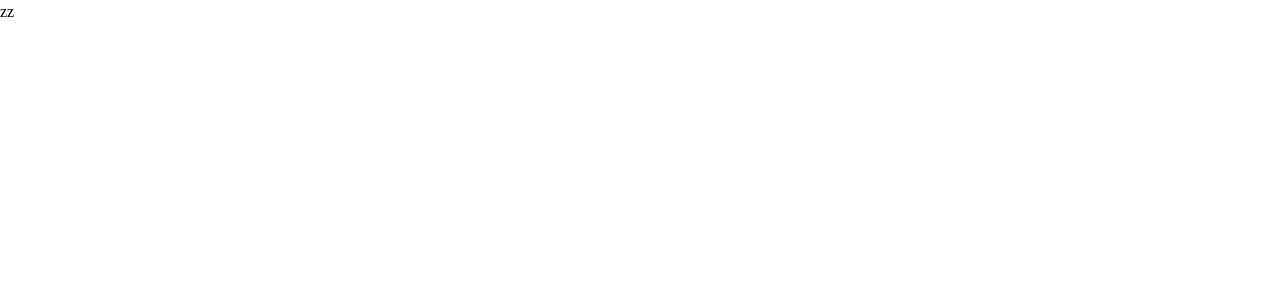
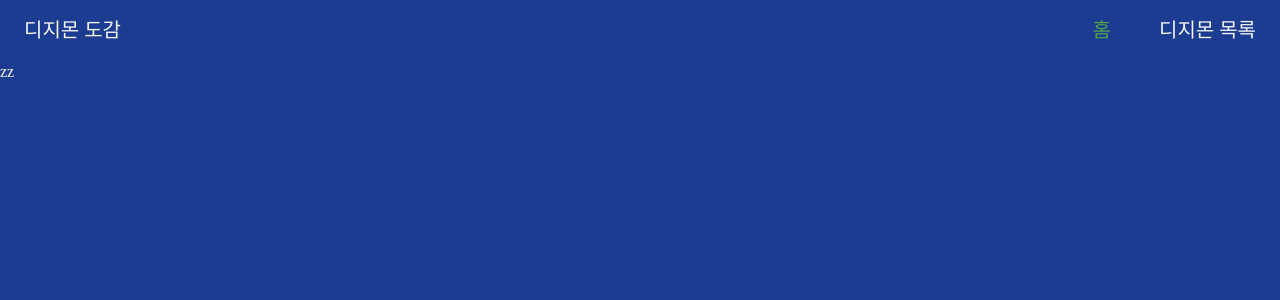
Before and after one commit to yeo-hyeonseok/study_nextjs, a Next.js app: page / in a window 1280 px wide. Shown: the top 300 px of the page. Built offline with nearby package versions, Linux system fonts and the light colour scheme; a web font is replaced by a local one.

Commit message:
[ADD] Header 컴포넌트 추가

```diff
--- a/app/layout.tsx
+++ b/app/layout.tsx
@@ -1,5 +1,6 @@
 import type { Metadata } from "next";
 import "./globals.css";
+import Header from "@/components/Header";
 
 export const metadata: Metadata = {
   title: "Create Next App",
@@ -13,7 +14,10 @@ export default function RootLayout({
 }>) {
   return (
     <html lang="en">
-      <body>{children}</body>
+      <body className="bg-primary text-neutral">
+        <Header />
+        {children}
+      </body>
     </html>
   );
 }
--- /dev/null
+++ b/components/Header.tsx
@@ -0,0 +1,44 @@
+"use client";
+
+import Link from "next/link";
+import { usePathname } from "next/navigation";
+
+interface Props {
+  className?: string;
+}
+
+const links = [
+  {
+    href: "/",
+    label: "홈",
+  },
+  {
+    href: "/digimons",
+    label: "디지몬 목록",
+  },
+];
+
+export default function Header(props: Props) {
+  const { className } = props;
+
+  const pathname = usePathname();
+
+  return (
+    <header className={`${className} flex justify-between md:px-6 px-4 py-4`}>
+      <Link className="text-xl" href="/">
+        디지몬 도감
+      </Link>
+      <nav className="flex gap-12 text-xl">
+        {links.map(({ href, label }) => (
+          <Link
+            className={`${pathname === href && "text-secondary"}`}
+            key={label}
+            href={href}
+          >
+            {label}
+          </Link>
+        ))}
+      </nav>
+    </header>
+  );
+}
```
